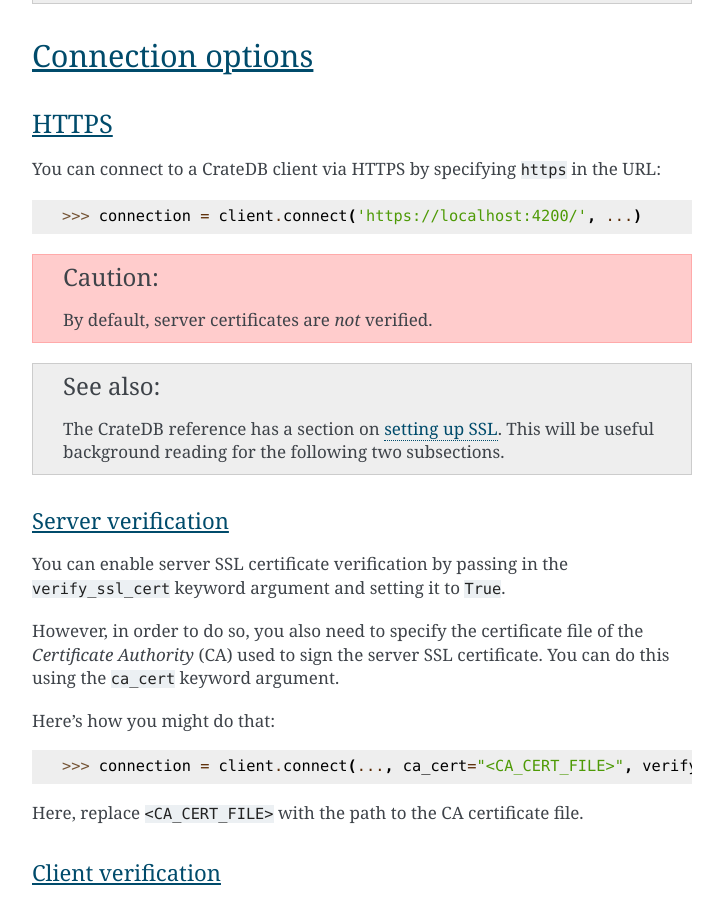
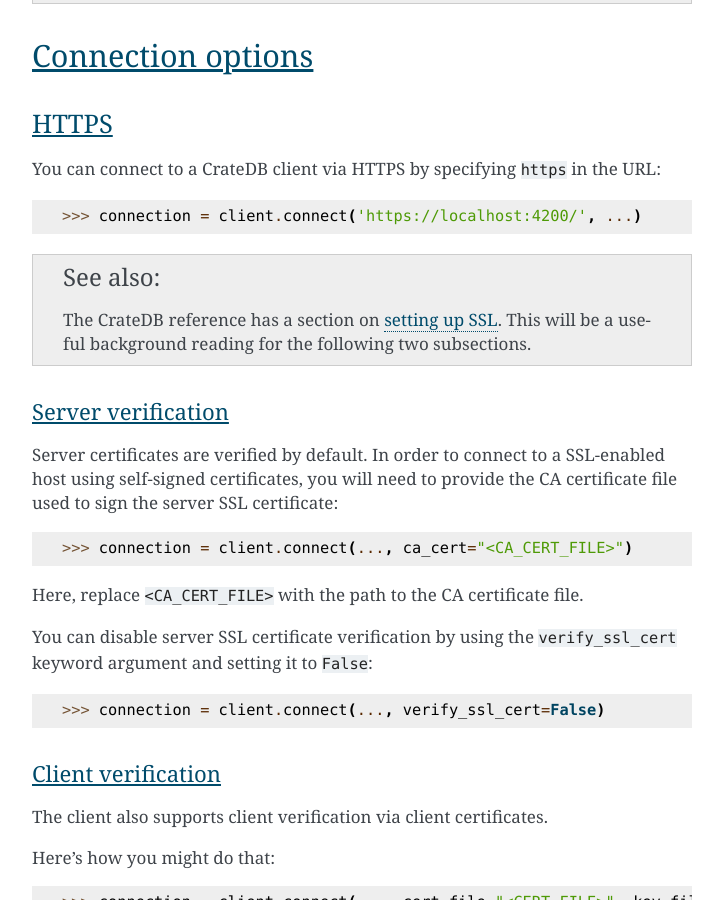
Before and after one commit to crate/crate-python, a Sphinx documentation site: the page built from docs/connect.rst, in a window 1280 px wide and 900 px high, scrolled down 2256 px. Shown: the whole window, without its empty margins (388-1111 px from the left). Built offline with Sphinx 7.4.7, drawn with Linux system fonts in a browser that asks for light colours.

Commit message:
Some adjustments re. switchover to default certificate verification

```diff
--- a/docs/connect.rst
+++ b/docs/connect.rst
@@ -100,30 +100,26 @@
 
     >>> connection = client.connect('https://localhost:4200/', ...)
 
-.. CAUTION::
-
-    By default, server certificates are *not* verified.
-
 .. SEEALSO::
 
     The CrateDB reference has a section on `setting up SSL`_. This will be
-    useful background reading for the following two subsections.
+    a useful background reading for the following two subsections.
 
 Server verification
 ...................
 
-You can enable server SSL certificate verification by passing in the
-``verify_ssl_cert`` keyword argument and setting it to ``True``.
+Server certificates are verified by default. In order to connect to a
+SSL-enabled host using self-signed certificates, you will need to provide the
+CA certificate file used to sign the server SSL certificate::
 
-However, in order to do so, you also need to specify the certificate file of
-the *Certificate Authority* (CA) used to sign the server SSL certificate. You
-can do this using the ``ca_cert`` keyword argument.
-
-Here's how you might do that::
-
-    >>> connection = client.connect(..., ca_cert="<CA_CERT_FILE>", verify_ssl_cert=True)
+    >>> connection = client.connect(..., ca_cert="<CA_CERT_FILE>")
 
 Here, replace ``<CA_CERT_FILE>`` with the path to the CA certificate file.
+
+You can disable server SSL certificate verification by using the
+``verify_ssl_cert`` keyword argument and setting it to ``False``::
+
+    >>> connection = client.connect(..., verify_ssl_cert=False)
 
 
 Client verification
@@ -148,7 +144,7 @@
 -------
 
 Connection timeouts (in seconds) can be configured with the optional
-``timeout`` argument:
+``timeout`` argument::
 
     >>> connection = client.connect(..., timeout=5)
 
```
Also changed, not shown: docs/sqlalchemy.rst (+14 -6 lines), 2 other files.
